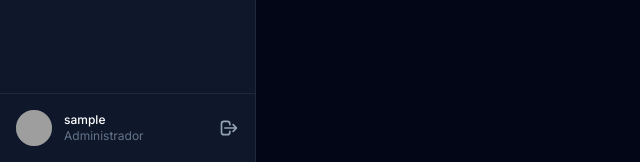
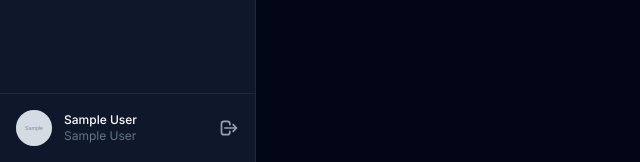
Before and after one commit to TG12r/inspectify, a Django app: page /jobs/1/ in a window 1280 px wide. Shown: the part 638-800 px from the top of the page, without its empty margins (0-640 px from the left). Run offline with Django 5.2, Linux system fonts and the light colour scheme; a user stored in the database is signed in; tables that the repository leaves empty hold one stand-in row (values such as "Sample post"); grey boxes marked "Sample" are stand-in pictures; some libraries are stand-ins or nearby versions; grey boxes are pictures that could not be loaded.

Commit message:
Bug fixes

```diff
--- a/core/views.py
+++ b/core/views.py
@@ -28,11 +28,16 @@ def index(request):
         'resume_health': resume_health
     })
 
+from .models import UserProfile
+
 def register(request):
     if request.method == 'POST':
         form = UserRegistrationForm(request.POST)
         if form.is_valid():
             user = form.save()
+            # Create UserProfile
+            UserProfile.objects.create(user=user)
+
             login(request, user)
             return redirect('dashboard')
     else:
--- a/inspectify/settings.py
+++ b/inspectify/settings.py
@@ -150,3 +150,4 @@ LOGIN_REDIRECT_URL = 'dashboard'
 LOGOUT_REDIRECT_URL = 'login'
 
 # Trigger reload for new template tags
+# Updated filter registration
--- /dev/null
+++ b/jobs/templatetags/job_filters.py
@@ -0,0 +1,31 @@
+import bleach
+from django import template
+from django.utils.safestring import mark_safe
+
+register = template.Library()
+
+@register.filter(name='sanitize_html')
+def sanitize_html(value):
+    """
+    Sanitizes HTML content, allowing a safe subset of tags and attributes.
+    Prevents XSS while preserving formatting.
+    """
+    if not value:
+        return ""
+
+    allowed_tags = [
+        'b', 'i', 'u', 'em', 'strong', 'a', 'p', 'br', 'ul', 'ol', 'li',
+        'h1', 'h2', 'h3', 'h4', 'h5', 'h6', 'div', 'span', 'blockquote',
+        'code', 'pre'
+    ]
+
+    allowed_attrs = {
+        'a': ['href', 'title', 'target'],
+        '*': ['class', 'style']
+    }
+
+    # Clean the HTML using bleach
+    cleaned_text = bleach.clean(value, tags=allowed_tags, attributes=allowed_attrs, strip=True)
+
+    # Mark the result as safe so Django renders the HTML
+    return mark_safe(cleaned_text)
--- a/templates/base.html
+++ b/templates/base.html
@@ -53,6 +53,7 @@
     <!-- Sidebar -->
     <aside class="w-64 bg-slate-900 border-r border-slate-800 flex-shrink-0 flex flex-col hidden md:flex">
         <div class="p-6">
+            <a href="{% url 'dashboard' %}">
                 <h1 class="text-2xl font-bold tracking-tight text-white flex items-center gap-2">
                     <svg class="w-8 h-8 text-blue-500" fill="none" stroke="currentColor" viewBox="0 0 24 24">
                         <path stroke-linecap="round" stroke-linejoin="round" stroke-width="2"
@@ -60,6 +61,7 @@
                     </svg>
                     Inspectify
                 </h1>
+            </a>
         </div>
 
         <nav class="flex-1 px-3 space-y-1">
@@ -122,12 +124,26 @@
             {% if user.is_authenticated %}
             <div class="flex items-center justify-between">
                 <div class="flex items-center min-w-0">
+                    {% if user.profile.avatar %}
+                    <img class="h-9 w-9 rounded-full bg-slate-700 object-cover" src="{{ user.profile.avatar.url }}"
+                        alt="{{ user.username }}">
+                    {% else %}
                     <img class="h-9 w-9 rounded-full bg-slate-700"
-                        src="https://ui-avatars.com/api/?name={{ user.username }}&background=random" alt="User Avatar">
+                        src="https://ui-avatars.com/api/?name={{ user.first_name|default:user.username }}&background=random"
+                        alt="User Avatar">
+                    {% endif %}
+                    <a href="{% url 'public_profile' user.profile.slug %}">
                         <div class="ml-3 truncate">
-                        <p class="text-xs font-medium text-white truncate">{{ user.username }}</p>
-                        <p class="text-xs text-slate-500">{{ user.get_role_display }}</p>
+                            <p class="text-xs font-medium text-white truncate">
+                                {% if user.first_name %}
+                                {{ user.first_name }} {{ user.last_name }}
+                                {% else %}
+                                {{ user.username }}
+                                {% endif %}
+                            </p>
+                            <p class="text-xs text-slate-500">{{ user.profile.title|default:user.get_role_display }}</p>
                         </div>
+                    </a>
                 </div>
                 <a href="{% url 'logout' %}" class="text-slate-400 hover:text-red-400 ml-2" title="Cerrar Sesión">
                     <svg class="w-5 h-5" fill="none" stroke="currentColor" viewBox="0 0 24 24">
--- a/templates/jobs/job_detail.html
+++ b/templates/jobs/job_detail.html
@@ -1,5 +1,7 @@
 {% extends 'base.html' %}
 {% load static %}
+{% load job_filters %}
+
 
 {% block content %}
 <div class="max-w-4xl mx-auto">
@@ -61,11 +63,14 @@
         <!-- Content -->
         <div class="prose prose-invert max-w-none text-slate-300">
             <h3 class="text-white text-lg font-semibold mb-3">Descripción del Puesto</h3>
-            <p class="leading-relaxed whitespace-pre-line">{{ job.description }}</p>
+            <div class="leading-relaxed text-slate-300">
+                {{ job.description|sanitize_html }}
+            </div>
 
             <div class="mt-8 p-4 bg-slate-800/50 rounded-lg border border-slate-700">
                 <p class="text-sm text-slate-400">
-                    Esta oferta fue encontrada en <strong>{{ job.source }}</strong>. Al hacer clic en "Aplicar Ahora",
+                    Esta oferta fue encontrada en <strong>{{ job.source }}</strong>. Al hacer clic en "Aplicar
+                    Ahora",
                     serás redirigido al sitio original de la oferta.
                 </p>
             </div>
```
Also changed, not shown: jobs/templatetags/__init__.py (added). Lines whose indentation alone changed are shown as unchanged.
